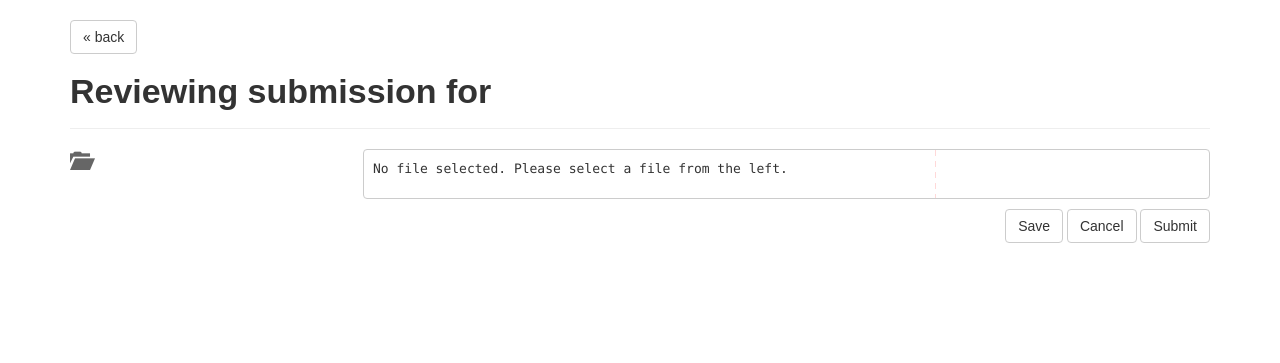
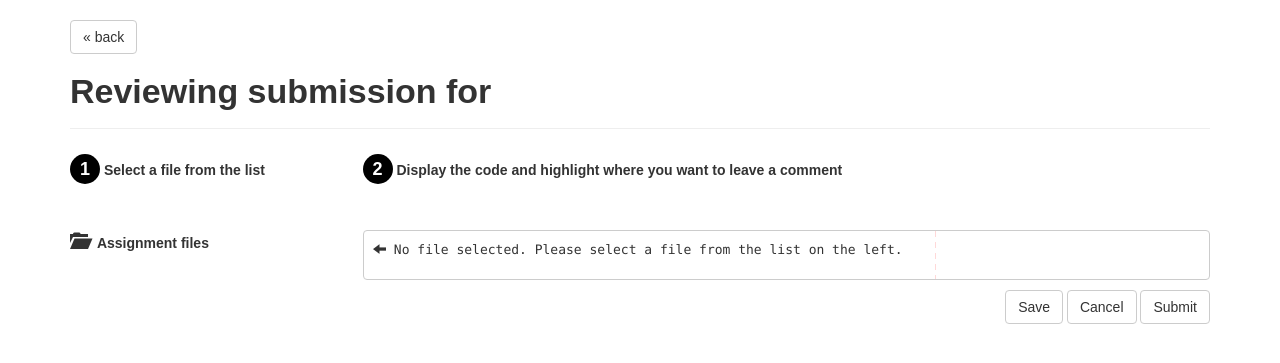
Before and after one commit to eyeofthetiger/codereview, a Django app: template review/templates/review/submission.html in a window 1280 px wide. Shown: the part 70-433 px from the top of the page. Run offline with Django 3.2, Linux system fonts and the light colour scheme; the template is opened without the code that fills it, so the values that code supplies are empty; some libraries are stand-ins or nearby versions.

Commit message:
[User Test] Various changes
Many adjustments to the styles and html structure as a response to user
testing results.

```diff
--- a/review/static/review/css/style.css
+++ b/review/static/review/css/style.css
@@ -191,13 +191,34 @@ p.status.negative{
 /*
 // 3.5. SUBMISSION - PAGE STYLES
 // -------------------------------------------------- */
-p.glyphicon{
-  font-size: 20px;
-  color: #666;
+p.instructions{
+  font-weight: bold;
+  padding-top: 10px;
+}
+p.instructions span{
+  border-radius:250px;
+  font-size:18px;
+  color:#fff;
+  text-align:center;
+  background:#000;
+  padding: 5px 10px;
+
+}
+.nav-tabs{
+  position: relative;
+  top: 21px;
+  z-index: 9999;
+}
+span.glyphicon{
+  font-size: 18px;
+  margin-right: 5px;
+}
+i.glyphicon-file{
+  padding-right: 5px;
 }
 div#filetree{
   margin-bottom: 10px;
-  overflow-x: scroll;
+  overflow-x: auto;
 }
 pre#filecontents{
   overflow: visible;
--- a/review/templates/review/index.html
+++ b/review/templates/review/index.html
@@ -88,12 +88,14 @@
 	<table class="table table-hover">
 		<thead>
 			<th>Question</th>
+			<th>Number of answers</th>
 			<th>Date</th>
 		</thead>
 		<tbody>
 			{% for question in questions %}
 			<tr>
 				<td><a href="{% url 'question' question.id %}">{{ question.title }}</a></td>
+				<td>[INSERT NUMBER HERE]</td>
 				<td>{{ question.create_date }}</td>
 			</tr>
 			{% endfor %}
--- a/review/templates/review/submission.html
+++ b/review/templates/review/submission.html
@@ -19,8 +19,15 @@
 	<hr/>
 
 		<div class="row">
-			<div class="col-lg-3 col-md-3 col-sm-3"></div>
+			<div class="col-lg-3 col-md-3 col-sm-3">
+
+        	<p class='instructions'><span>1</span> Select a file from the list</p>
+
+			</div>
 			<div class="col-lg-9 col-md-9 col-sm-9">
+
+        	<p class='instructions'><span>2</span> Display the original code and the reviewed versions. Highlighted code shows comments from users.</p>
+
 				<ul class="nav nav-tabs" role="tablist">
 				    <li class="active submission-tab" data-id="0">
 				    	<a href="#" role="tab" data-toggle="tab">Original</a>
@@ -39,18 +46,31 @@
 		<h1>Viewing submission for {{ submission.assignment.name }} from {{ submission.user }}</h1>
 	{% else %}
 		<h1>Reviewing submission for {{ submission.assignment.name }}</h1>
+<hr/>
+		<div class="row">
+			<div class="col-lg-3 col-md-3 col-sm-3">
 
-	<hr/>
+        	<p class='instructions'><span>1</span> Select a file from the list</p>
+
+			</div>
+			<div class="col-lg-9 col-md-9 col-sm-9">
+
+        	<p class='instructions'><span>2</span> Display the code and highlight where you want to leave a comment</p>
+       		</div>
+        </div>
+        <br><br>
+
+
 	{% endif %}
 
 
 	<div class="row">
         <div class="col-lg-3 col-md-3 col-sm-3 col-xs-12">
-        	<p class="glyphicon glyphicon-folder-open"></p>
+        	<p><span class="glyphicon glyphicon-folder-open"></span> <strong>Assignment files</strong></p>
             <div id="filetree"></div>
         </div>
         <div class="col-lg-9 col-md-9 col-sm-9 col-xs-12">
-			 <pre id="filecontents">No file selected. Please select a file from the left.</pre>
+			 <pre id="filecontents"><i class="glyphicon glyphicon-arrow-left"></i> No file selected. Please select a file from the list on the left.</pre>
         </div>
     </div>
 
@@ -59,7 +79,7 @@
 			<div class="review-buttons">
 			  <button type="button" class="btn btn-default">Save</button>
 			  <button type="button" class="btn btn-default">Cancel</button>
-			  <button type="button" class="btn btn-default">Submit</button>
+			  <button type="button" class="btn btn-default" onClick='alert("Your review has been submitted")'>Submit</button>
 			</div>
 		</div>
 	{% endif %}
```
Also changed, not shown: review/templates/review/assignment.html (+21 -11 lines).
